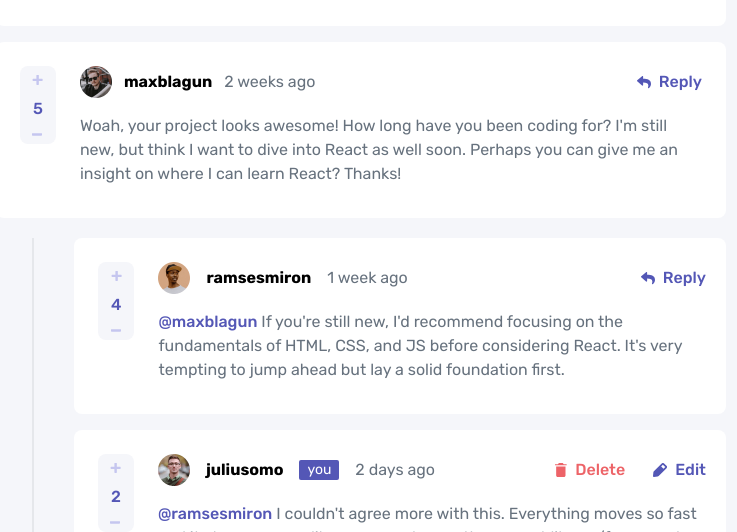
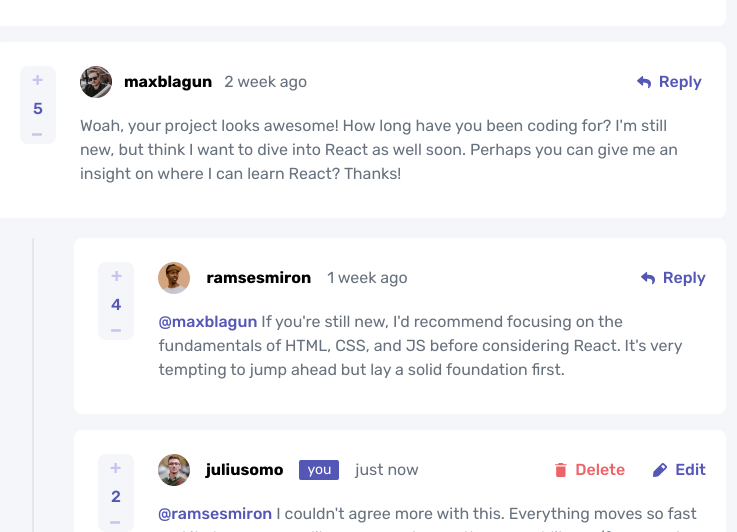
Before and after one commit to amirhazizi/interactive-comments-section, a React (Create React App) app: page / in a window 1280 px wide. Shown: the part 206-738 px from the top of the page, without its empty margins (279-1016 px from the left). Built offline with nearby package versions, Linux system fonts and the light colour scheme.

Commit message:
add in live createAt time

```diff
--- a/src/App.js
+++ b/src/App.js
@@ -4,7 +4,7 @@ import Comment from "./Comment"
 import { useGlobalContext } from "./GlobalContext"
 import Modal from "./Modal"
 import Notification from "./Notofication"
-// import reducer from "./Reducer"
+
 function App() {
   const {
     image: currentUserImg,
@@ -15,14 +15,16 @@ function App() {
     notificationDispatch,
   } = useGlobalContext()
   const [message, setMessage] = useState("")
+
   const handleSubmit = (e) => {
     e.preventDefault()
     if (message) {
       addComment(message)
       setMessage("")
       notificationDispatch({ type: "COMMENT ADDED" })
+    } else {
+      notificationDispatch({ type: "EMPTY INPUT" })
     }
-    if (!message) notificationDispatch({ type: "EMPTY INPUT" })
   }
 
   return (
--- a/src/Comment.js
+++ b/src/Comment.js
@@ -2,6 +2,7 @@ import React, { useState } from "react"
 import Reply from "./Reply"
 import { ReplyIcon, MinusIcon, PlusIcon, EditIcon, DeleteIcon } from "./Icons"
 import { useGlobalContext } from "./GlobalContext"
+import calculateTime from "./calculateTime"
 const Comment = ({
   id,
   content,
@@ -26,26 +27,31 @@ const Comment = ({
   const [isEdit, setIsEdit] = useState(false)
   const [editCommentID, setEditCommentID] = useState(-1)
   const [editComment, setEditComment] = useState(content)
+
   const handleSubmit = (e) => {
     e.preventDefault()
     const replyingText = replyText.slice(username.length + 2)
+
     if (replyingText) {
       addReply(replyingText, id, username)
       setIsReply(false)
       setReplyText(`@${username} `)
       notificationDispatch({ type: "COMMENT ADDED" })
+    } else {
+      notificationDispatch({ type: "EMPTY INPUT" })
     }
-    if (!replyingText) notificationDispatch({ type: "EMPTY INPUT" })
   }
   const handleEditSubmit = (e) => {
     e.preventDefault()
+
     if (editComment) {
       editOldComment(editComment)
       setIsEdit(false)
       setEditCommentID(-1)
       notificationDispatch({ type: "COMMENT EDITED" })
+    } else {
+      notificationDispatch({ type: "EMPTY INPUT" })
     }
-    if (!editComment) notificationDispatch({ type: "EMPTY INPUT" })
   }
 
   return (
@@ -77,7 +83,7 @@ const Comment = ({
                 you
               </p>
             )}
-            <p className='text-cl_GrayishBlue'>{createdAt}</p>
+            <p className='text-cl_GrayishBlue'>{calculateTime(createdAt)}</p>
             {username === currentUsername ? (
               <div className='invisible md:visible flex items-center gap-x-4 md:gap-x-7 md:absolute md:-right-1 md:top-1'>
                 <button
--- a/src/GlobalContext.js
+++ b/src/GlobalContext.js
@@ -44,10 +44,11 @@ const AppProvider = ({ children }) => {
     setComments(newComments)
   }
   const addComment = (content) => {
+    const date = new Date().getTime()
     const newComment = {
-      id: new Date().getTime().toString(),
+      id: date.toString(),
       content,
-      createdAt: "today",
+      createdAt: date,
       replies: [],
       score: 0,
       user: {
@@ -57,10 +58,11 @@ const AppProvider = ({ children }) => {
     setComments([...comments, newComment])
   }
   const addReply = (content, commentID, replyingTo) => {
+    const date = new Date().getTime()
     const newReply = {
-      id: new Date().getTime().toString(),
+      id: date.toString(),
       content,
-      createdAt: "today",
+      createdAt: date,
       replies: [],
       score: 0,
       replyingTo,
--- a/src/Notofication.js
+++ b/src/Notofication.js
@@ -2,14 +2,20 @@ import React, { useEffect } from "react"
 import { useGlobalContext } from "./GlobalContext"
 
 const Notification = () => {
-  const { notificationState, notificationDispatch } = useGlobalContext()
+  const {
+    notificationState,
+    notificationDispatch,
+    setShowNotification,
+    showNotification,
+  } = useGlobalContext()
+
+  const { content, isShow, type } = notificationState
   useEffect(() => {
     const timeOut = setTimeout(() => {
       notificationDispatch({ type: "DEFAULT" })
-    }, 1500)
+    }, 1000)
     return () => clearTimeout(timeOut)
-  }, [notificationState])
-  const { content, isShow, type } = notificationState
+  }, [isShow])
   return (
     <div
       className={`notification fixed top-0 left-1/2 text-white rounded-b-xl w-fit p-2 px-4 z-10 ${type} ${
--- a/src/Reply.js
+++ b/src/Reply.js
@@ -1,6 +1,7 @@
 import React, { useState } from "react"
 import { useGlobalContext } from "./GlobalContext"
 import { ReplyIcon, MinusIcon, PlusIcon, EditIcon, DeleteIcon } from "./Icons"
+import calculateTime from "./calculateTime"
 const Reply = ({
   id,
   content,
@@ -26,6 +27,7 @@ const Reply = ({
   const [isEdit, setIsEdit] = useState(false)
   const [editReplyID, setEditReplyID] = useState(-1)
   const [editReply, setEditReply] = useState(`@${replyingTo} ${content}`)
+
   const handleSubmit = (e) => {
     e.preventDefault()
     const replyingText = replyText.slice(username.length + 2)
@@ -34,8 +36,9 @@ const Reply = ({
       setIsReply(false)
       setReplyText(`@${username} `)
       notificationDispatch({ type: "COMMENT ADDED" })
+    } else {
+      notificationDispatch({ type: "EMPTY INPUT" })
     }
-    if (!replyingText) notificationDispatch({ type: "EMPTY INPUT" })
   }
   const handleEditSubmit = (e) => {
     e.preventDefault()
@@ -45,8 +48,9 @@ const Reply = ({
       setIsEdit(false)
       setEditReplyID(-1)
       notificationDispatch({ type: "COMMENT EDITED" })
+    } else {
+      notificationDispatch({ type: "EMPTY INPUT" })
     }
-    if (!replyingText) notificationDispatch({ type: "EMPTY INPUT" })
   }
   return (
     <div className='space-y-4'>
@@ -77,7 +81,7 @@ const Reply = ({
                 you
               </p>
             )}
-            <p className='text-cl_GrayishBlue'>{createdAt}</p>
+            <p className='text-cl_GrayishBlue'>{calculateTime(createdAt)}</p>
             {username === currentUsername ? (
               <div className='hidden md:flex items-center gap-x-4  md:gap-x-7 absolute -right-1 top-1'>
                 <button
--- /dev/null
+++ b/src/calculateTime.js
@@ -0,0 +1,39 @@
+const calculateTime = (createAtTime) => {
+  const nowDate = new Date().getTime() - createAtTime
+  const oneYear = 365 * 24 * 60 * 60 * 1000
+  const oneMonth = 30 * 24 * 60 * 60 * 1000
+  const oneWeek = 7 * 24 * 60 * 60 * 1000
+  const oneDay = 24 * 60 * 60 * 1000
+  const oneHour = 60 * 60 * 1000
+  const oneMinue = 60 * 1000
+  let time = Math.floor(nowDate / oneYear)
+  if (time > 0) {
+    return `${time} year ago`
+  }
+  time = Math.floor(nowDate / oneMonth)
+  if (time > 0) {
+    return `${time} month ago`
+  }
+  time = Math.floor(nowDate / oneWeek)
+  if (time > 0) {
+    return `${time} week ago`
+  }
+  time = Math.floor(nowDate / oneDay)
+  if (time > 0) {
+    return `${time} day ago`
+  }
+  time = Math.floor(nowDate / oneHour)
+  if (time > 0) {
+    return `${time} hour ago`
+  }
+  time = Math.floor(nowDate / oneMinue)
+  if (time > 0) {
+    return `${time} minute ago`
+  }
+  time = Math.floor(nowDate / 1000)
+  if (time > 0) {
+    return `${time} second ago`
+  }
+  return "just now"
+}
+export default calculateTime
--- a/src/data.json
+++ b/src/data.json
@@ -10,7 +10,7 @@
     {
       "id": 1,
       "content": "Impressive! Though it seems the drag feature could be improved. But overall it looks incredible. You've nailed the design and the responsiveness at various breakpoints works really well.",
-      "createdAt": "1 month ago",
+      "createdAt": 1677139200000,
       "score": 12,
       "user": {
         "image": {
@@ -24,7 +24,7 @@
     {
       "id": 2,
       "content": "Woah, your project looks awesome! How long have you been coding for? I'm still new, but think I want to dive into React as well soon. Perhaps you can give me an insight on where I can learn React? Thanks!",
-      "createdAt": "2 weeks ago",
+      "createdAt": 1678348800000,
       "score": 5,
       "user": {
         "image": {
@@ -37,7 +37,7 @@
         {
           "id": 3,
           "content": "If you're still new, I'd recommend focusing on the fundamentals of HTML, CSS, and JS before considering React. It's very tempting to jump ahead but lay a solid foundation first.",
-          "createdAt": "1 week ago",
+          "createdAt": 1678953600000,
           "score": 4,
           "replyingTo": "maxblagun",
           "user": {
@@ -51,7 +51,7 @@
         {
           "id": 4,
           "content": "I couldn't agree more with this. Everything moves so fast and it always seems like everyone knows the newest library/framework. But the fundamentals are what stay constant.",
-          "createdAt": "2 days ago",
+          "createdAt": 1679817600000,
           "score": 2,
           "replyingTo": "ramsesmiron",
           "user": {
```
